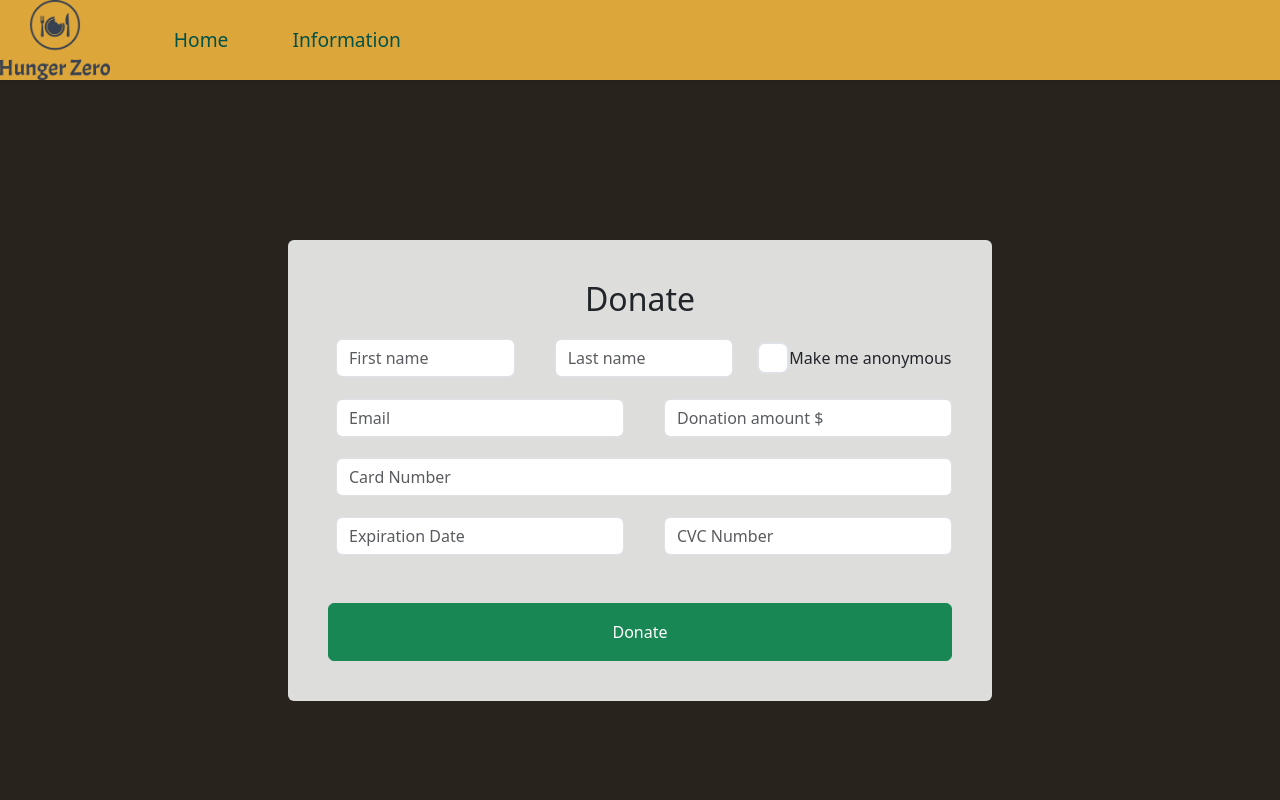
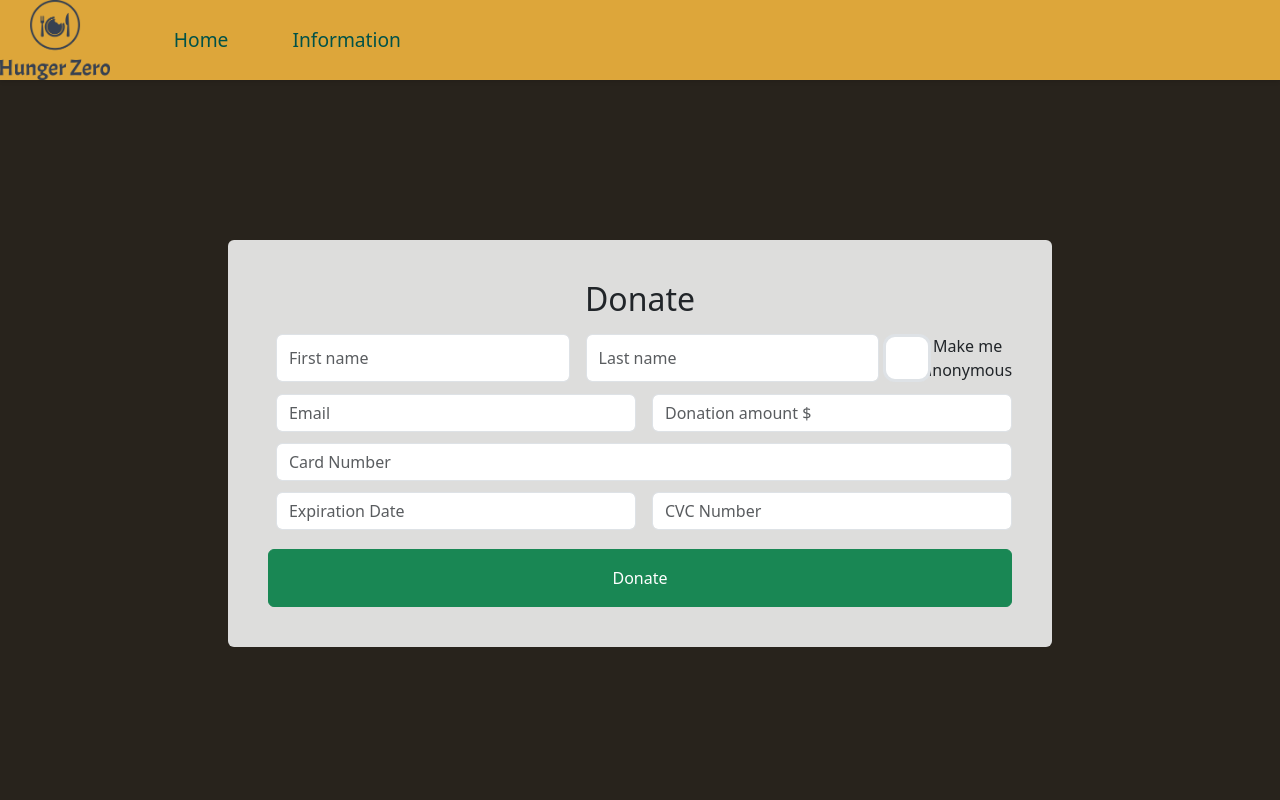
Before and after one commit to erikpersson0884/DAT257-Agile-software-project-management, a React (Vite) app in the folder Frontend/DAT257_Website/: page / in a window 1280 px wide. Shown: the top 800 px of the page. Built offline with nearby package versions, Linux system fonts and the light colour scheme.

Commit message:
adjusted donation box layout

```diff
--- a/Frontend/DAT257_Website/src/Components/DonationBox/DonationBox.css
+++ b/Frontend/DAT257_Website/src/Components/DonationBox/DonationBox.css
@@ -1,13 +1,13 @@
 .wrapperDonationBox {
-    height: 50vh;
-    width: 55%;
+    display: flex;
+    justify-content: space-between;
+
     margin-inline: auto;
 }
 
 .donate {
     width: auto;
     padding: 40px;
-    height: min-content;
     border-radius: 5px;
     background-color: rgba(224, 224, 224, 0.986);
 }
@@ -21,26 +21,17 @@
 
 .wrapperDonationBox form {
     display: flex;
+    justify-content: space-between;
     flex-direction: column;
     gap: 0.7rem;
 }
 
-.wrapperDonationBox .col {
-    height: 3rem;
-    display: flex;
-    flex-direction: row;
-    align-items: center;
-    justify-content: flex-start;
-    gap: 0.5rem;
+.wrapperDonationBox .form-check-input {
+    scale: 3;
+    margin-top: 16px;
+    margin-left: 12px;
 }
 
-.wrapperDonationBox .form-check-input {
-    scale: 2;
-}
-
-.wrapperDonationBox .label {
-    font-size: 1rem;
-}
 
 .wrapperDonationBox .form-group {
     display: flex;
--- a/Frontend/DAT257_Website/src/Components/DonationBox/DonationBox.tsx
+++ b/Frontend/DAT257_Website/src/Components/DonationBox/DonationBox.tsx
@@ -40,8 +40,8 @@ function DonationBox() {
         <div className="donate rounded">
           <h2 className="mb-3"> Donate </h2>
           <form onSubmit={handleSubmit}>
-            <div className="form-group row">
-              <div className="col">
+
+            <div className="form-group">
                 <label htmlFor="firstName" className="form-label"></label>
                 <input
                   type="text"
@@ -50,9 +50,7 @@ function DonationBox() {
                   value={firstName}
                   onChange={(e) => setFirstName(e.target.value)}
                 ></input>
-              </div>
 
-              <div className="col">
                 <label htmlFor="lastName" className="form-label"></label>
                 <input
                   type="text"
@@ -61,9 +59,7 @@ function DonationBox() {
                   value={lastName}
                   onChange={(e) => setLastName(e.target.value)}
                 ></input>
-              </div>
 
-              <div className="col">
                 <div className="checkbox-lg">
                   <input className="form-check-input" type="checkbox" defaultChecked={false} onChange={(e) => setIsAnonymous(!isAnonymous)}></input>
                 </div>
@@ -71,13 +67,11 @@ function DonationBox() {
                <div className="anonymous-label">
                <label className="form-check-label" htmlFor="flexCheckDefault"> Make me anonymous </label>
                </div>
-              </div>
 
 
             </div>
 
-            <div className="form-group row">
-              <div className="col">
+            <div className="form-group">
                 <label htmlFor="email" className="form-label"></label>
                 <input
                   type="email"
@@ -86,9 +80,7 @@ function DonationBox() {
                   value={email}
                   onChange={(e) => setEmail(e.target.value)}
                 ></input>
-              </div>
 
-              <div className="col">
                 <label htmlFor="donationAmount" className="form-label"></label>
                 <input
                   type="text"
@@ -98,10 +90,8 @@ function DonationBox() {
                   onChange={(e) => setDonationAmount(e.target.value)}
                 ></input>
               </div>
-            </div>
 
-            <div className="form-group row">
-              <div className="col">
+            <div className="form-group">
                 <label htmlFor="cardNumber" className="form-label"></label>
                 <input
                   type="text"
@@ -110,11 +100,9 @@ function DonationBox() {
                   value={cardNumber}
                   onChange={(e) => setCardNumber(e.target.value)}
                 ></input>
-              </div>
             </div>
 
-            <div className="form-group row">
-              <div className="col">
+            <div className="form-group">
                 <label htmlFor="expDate" className="form-label"></label>
                 <input
                   type="text"
@@ -123,9 +111,7 @@ function DonationBox() {
                   value={expDate}
                   onChange={(e) => setExpDate(e.target.value)}
                 ></input>
-              </div>
 
-              <div className="col mb-4">
                 <label htmlFor="cvcNumber" className="form-label"></label>
                 <input
                   type="text"
@@ -134,7 +120,6 @@ function DonationBox() {
                   value={cvcNumber}
                   onChange={(e) => setCvcNumber(e.target.value)}
                 ></input>
-              </div>
             </div>
 
             <button type="submit" className="btn btn-success py-3 w-100 mt-2">
```
